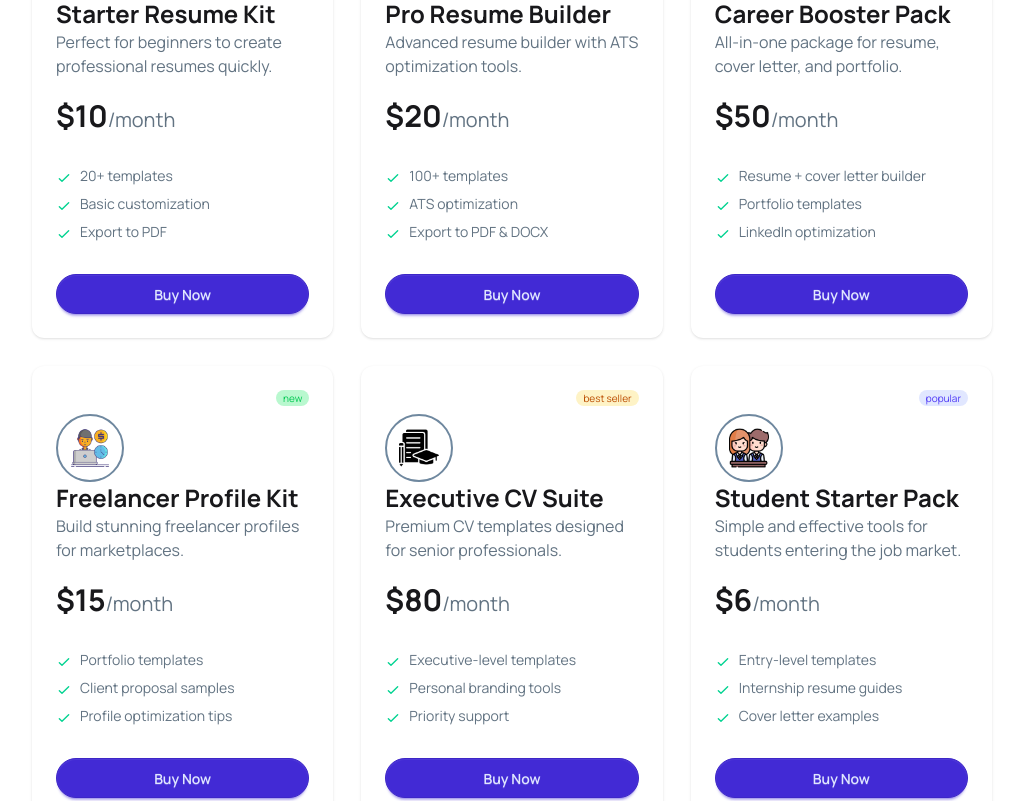
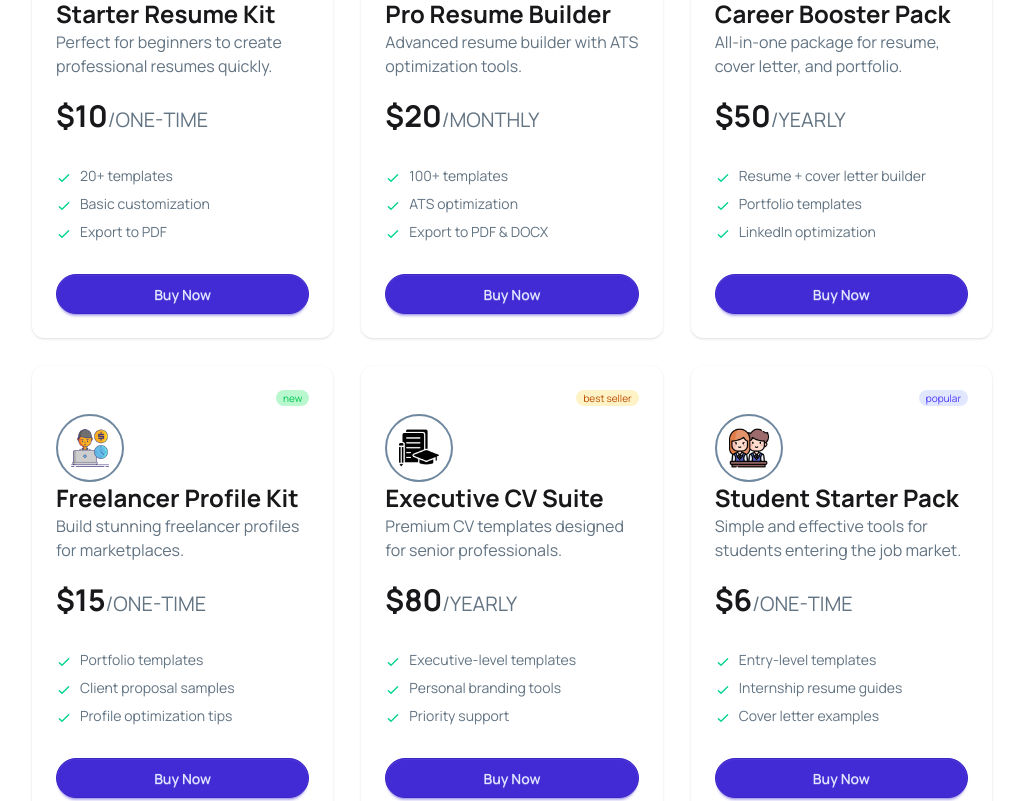
Before and after one commit to shajjadulferdous/React-Basic, a React (Vite) app: page / in a window 1280 px wide. Shown: the part 1301-2102 px from the top of the page, without its empty margins (128-1151 px from the left). Built offline with nearby package versions, Linux system fonts and the light colour scheme.

Commit message:
i think completed

```diff
--- a/src/Components/Model.jsx
+++ b/src/Components/Model.jsx
@@ -3,7 +3,6 @@ import ModelCart from './ModelCart';
 
 const Model = ({cartPromise , buyCard, setBuyCard}) => {
     let carts = use(cartPromise);
-    // console.log(carts)
     return (
         <div className='w-12/16 mx-auto grid sm:grid-cols-2 md:grid-cols-3 gap-7 mt-10'>
             {
--- a/src/Components/ModelCart.jsx
+++ b/src/Components/ModelCart.jsx
@@ -5,8 +5,10 @@ const ModelCart = ({cart , buyCard , setBuyCard , }) => {
     const handleBuy = (buyerCart)=>{
          buyFunc(true);
          const ans =  buyCard.filter(card=> card.id != buyerCart.id);
+
          setBuyCard([...ans, cart]);
-         toast.success(`${buyerCart.name} Purchassed suceessfully`)
+         if (ans.length == buyCard.length) toast.success(`${buyerCart.name} Purchassed suceessfully`)
+         else toast.error(`${cart.name} Already Purchassed`)
     }
     return (
                   <div className="card  bg-base-100 shadow-sm rounded-xl
@@ -25,7 +27,7 @@ const ModelCart = ({cart , buyCard , setBuyCard , }) => {
                         <p className='text-[#627382] text-[16px]'>{cart.description}</p>
                         <span className="text-xl mt-5">
                          <span className='font-bold text-3xl'>${cart.price}</span>
-                            <span className='text-[#627382]'>/month</span></span>
+                            <span className='text-[#627382]'>/{cart.period.toUpperCase()}</span></span>
                         </div>
                         <ul className="mt-6 flex flex-col gap-2 text-xs">
                             {
@@ -37,7 +39,7 @@ const ModelCart = ({cart , buyCard , setBuyCard , }) => {
                             }
                         </ul>
                         <div className="mt-6 ">
-                        <button onClick={() =>{handleBuy(cart)}} className={`btn ${!isBuy ? 'btn-primary' : 'btn-info text-white'} btn-block rounded-full`}>{isBuy ? 'Added to card!':'Buy Now'}</button>
+                        <button onClick={() =>{handleBuy(cart)}} className={`btn ${!isBuy ? 'btn-primary' : 'btn-info text-white'} btn-block rounded-full`}>{isBuy ? 'Added to Cart !':'Buy Now'}</button>
                         </div>
                     </div>
                   </div>
```
Also changed, not shown: 1 other file (tests, documents, lock files or other folders).
